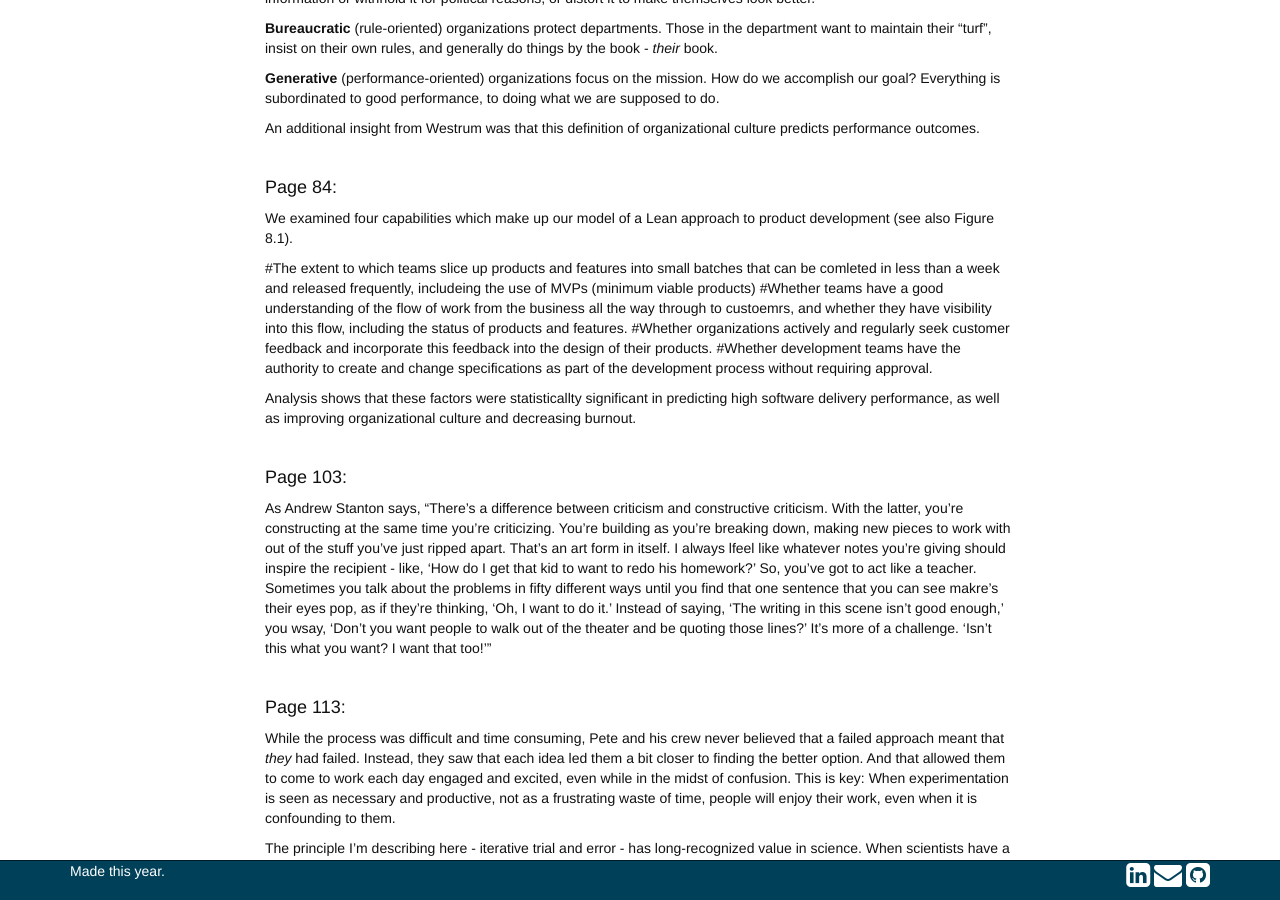
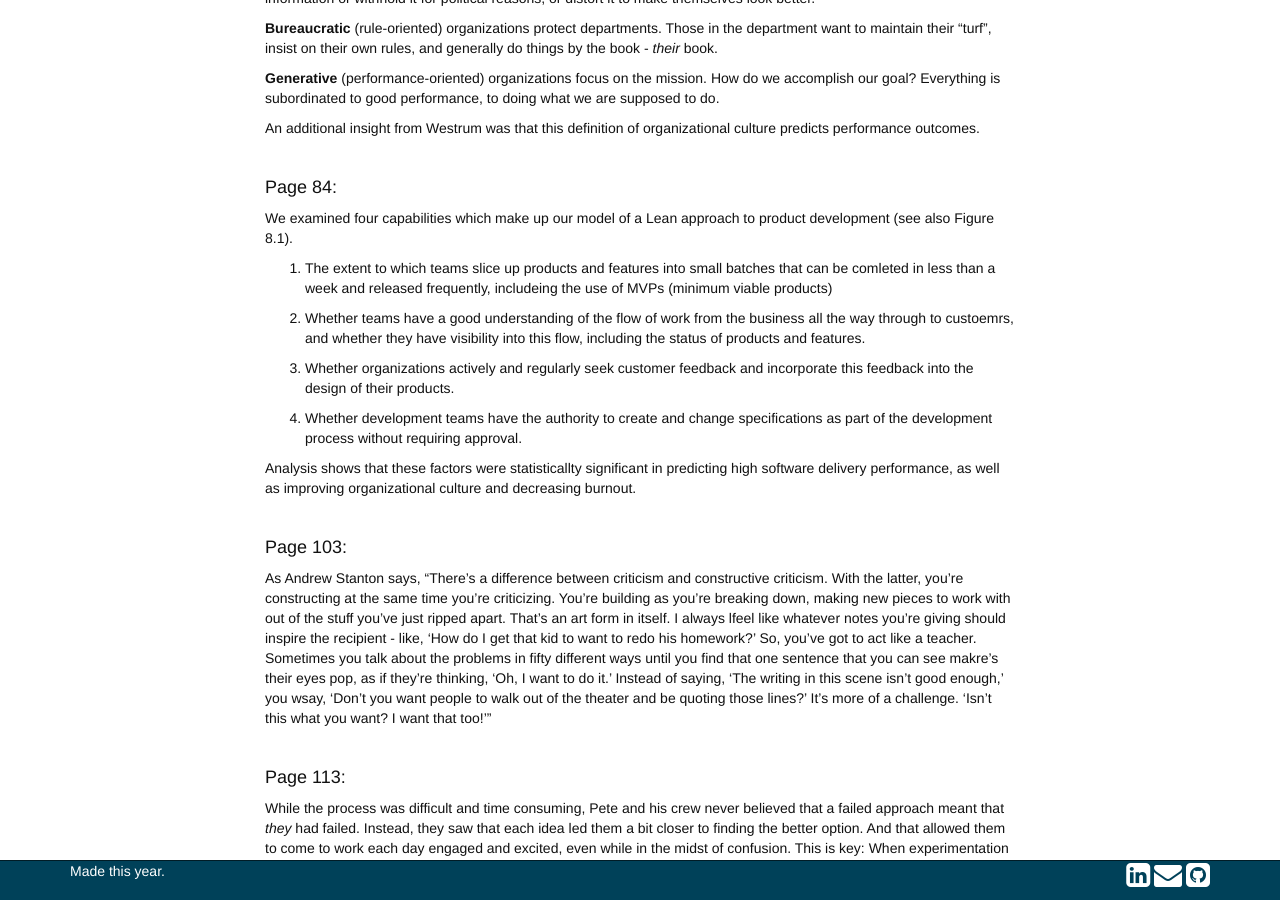
Before and after one commit to cms5109/cms5109.github.io, a Jekyll site: the page built from _posts/2019-03-12-notes-from-accelerate.md, in a window 1280 px wide and 900 px high, scrolled down 698 px. Built offline with Jekyll 4.4.1, drawn with Linux system fonts in a browser that asks for light colours; nearby versions of some CDN libraries; comment, search, counter and statistics services are not loaded; a style sheet for code colours, icons or effects is not loaded; some of the changed lines change nothing that is shown.

Commit message:
Formatting fixes, ugh

```diff
--- a/_posts/2019-03-12-notes-from-accelerate.md
+++ b/_posts/2019-03-12-notes-from-accelerate.md
@@ -89,14 +89,17 @@ An additional insight from Westrum was that this definition of organizational cu
 
 <br>
 #### Page 84: ###
- We examined four capabilities which make up our model of a Lean approach to product development (see also Figure 8.1).
+We examined four capabilities which make up our model of a Lean approach to product development (see also Figure 8.1).
 
- #The extent to which teams slice up products and features into small batches that can be comleted in less than a week and released frequently, includeing the use of MVPs (minimum viable products)
- #Whether teams have a good understanding of the flow of work from the business all the way through to custoemrs, and whether they have visibility into this flow, including the status of products and features.
- #Whether organizations actively and regularly seek customer feedback and incorporate this feedback into the design of their products.
- #Whether development teams have the authority to create and change specifications as part of the development process without requiring approval.
+1. The extent to which teams slice up products and features into small batches that can be comleted in less than a week and released frequently, includeing the use of MVPs (minimum viable products)
 
- Analysis shows that these factors were statisticallty significant in predicting high software delivery performance, as well as improving organizational culture and decreasing burnout.
+1. Whether teams have a good understanding of the flow of work from the business all the way through to custoemrs, and whether they have visibility into this flow, including the status of products and features.
+
+1. Whether organizations actively and regularly seek customer feedback and incorporate this feedback into the design of their products.
+
+1. Whether development teams have the authority to create and change specifications as part of the development process without requiring approval.
+
+Analysis shows that these factors were statisticallty significant in predicting high software delivery performance, as well as improving organizational culture and decreasing burnout.
 
 <br>
 
```
